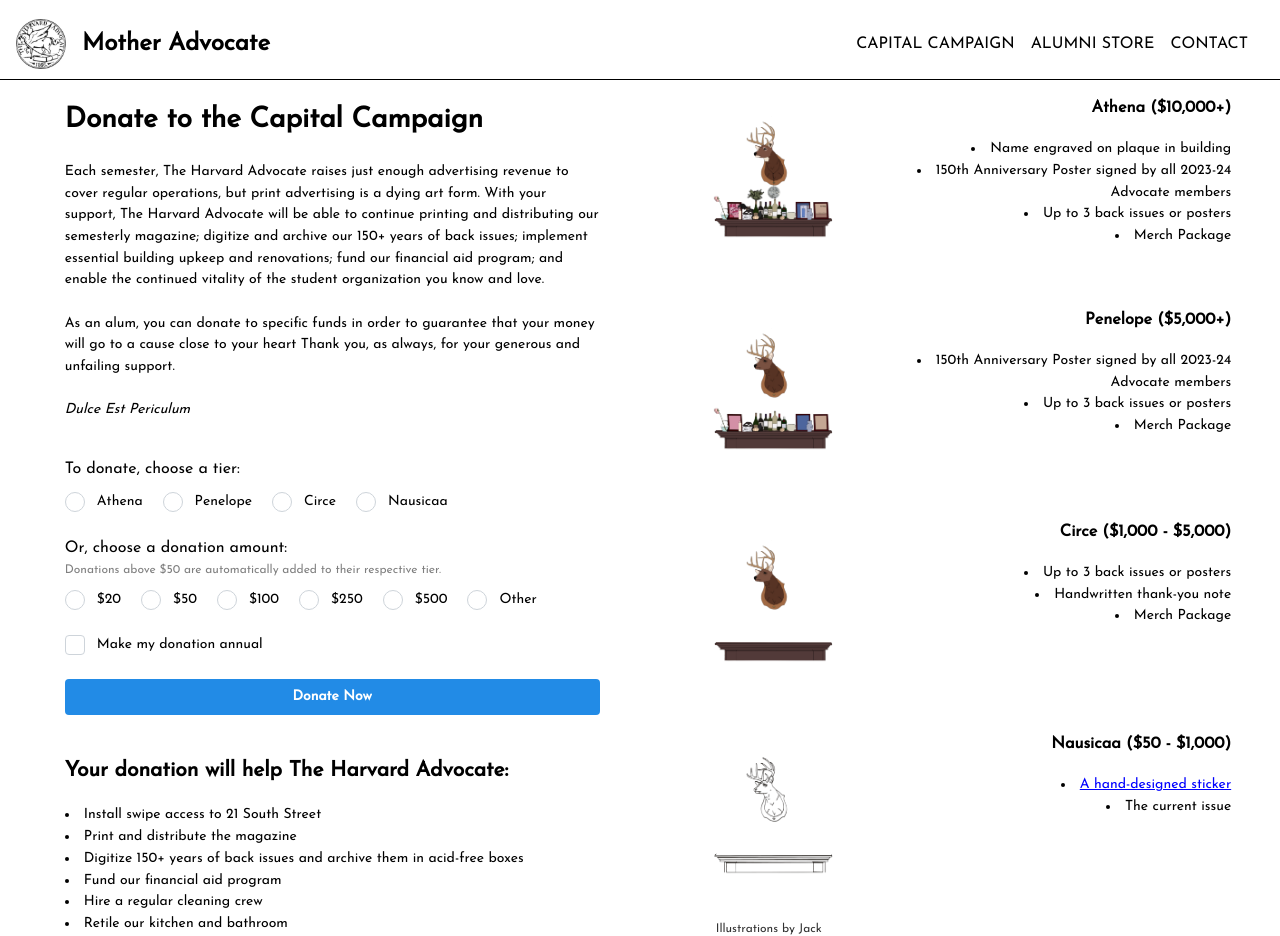
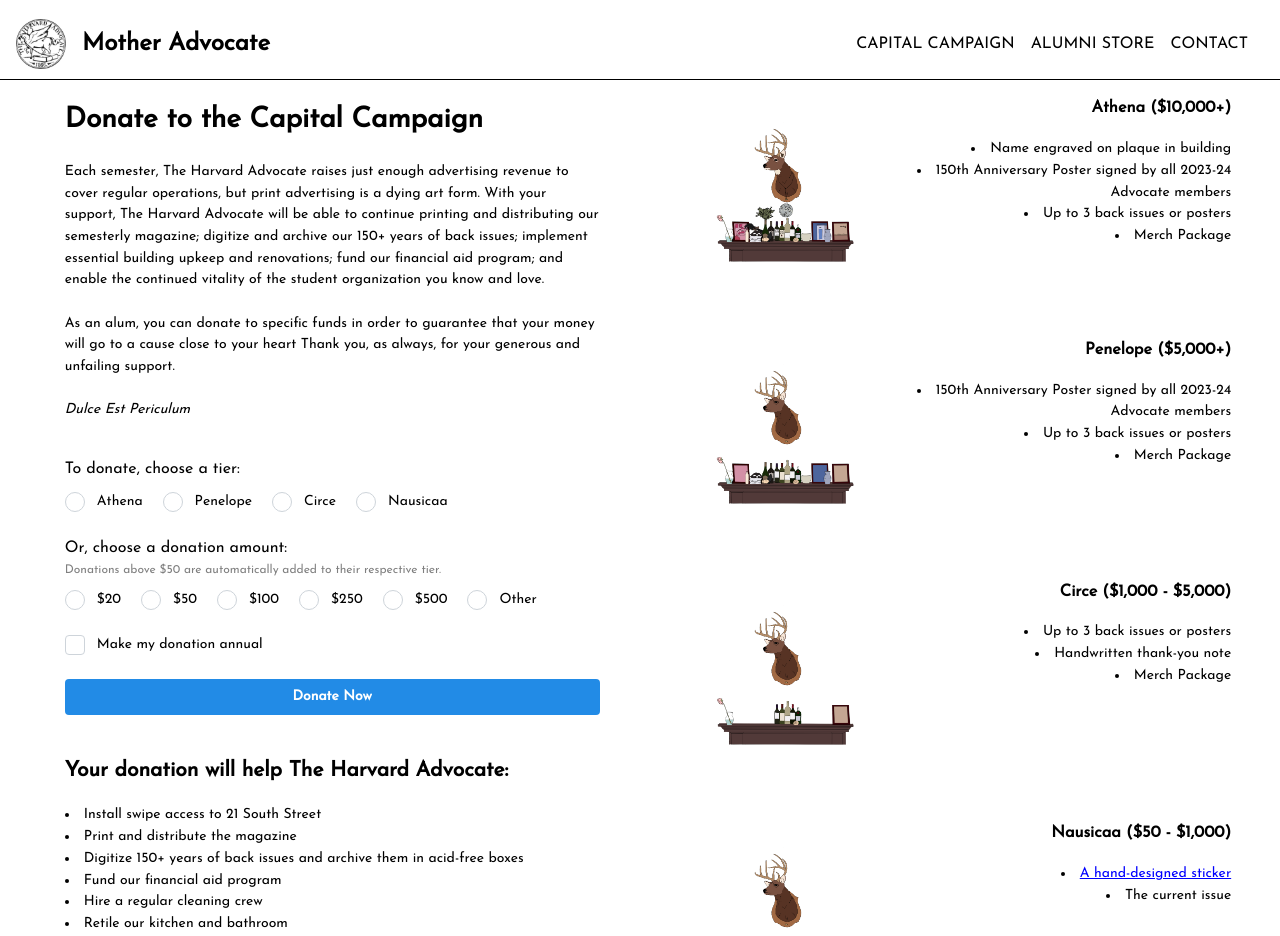
Before and after one commit to advo-tech/alumni, a React (Create React App) app: page /capital-campaign in a window 1280 px wide. Shown: the top 936 px of the page. Built offline with nearby package versions, Linux system fonts and the light colour scheme; the HTML template or start-up script is replaced by a standard one.

Commit message:
changed image

```diff
--- a/src/CapitalCampaign.js
+++ b/src/CapitalCampaign.js
@@ -263,14 +263,14 @@
           {/* ATHENA */}
 
 
-          <Grid.Col span={3.5}>
+          <Grid.Col span={4}>
   <img
     src={athena}
     alt="athena tier illustration: sketch of bronco"
     style={{ width: '100%', borderRadius: 'md' }}
   />
 </Grid.Col>
-          <Grid.Col span={8.5}>
+          <Grid.Col span={8}>
 
           <Skeleton visible={false} height={SECONDARY_COL_HEIGHT} radius="md" animate={false}>
           <Text fz={isMobile ? "xs" : "sm"} align="right" justify="right">
@@ -286,14 +286,14 @@
 
           {/* PENELOPE */}
 
-          <Grid.Col span={3.5}>
+          <Grid.Col span={4}>
             <img
               src={penelope}
               alt="penelope tier illustration: sketch of bronco"
               style={{ width: '100%', borderRadius: 'md' }}
             />
           </Grid.Col>
-          <Grid.Col span={8.5}>
+          <Grid.Col span={8}>
 
             <Skeleton visible={false} height={SECONDARY_COL_HEIGHT} radius="md" animate={false}>
                 <Text fz={isMobile ? "xs" : "sm"} align="right" justify="right">
@@ -309,7 +309,7 @@
 
 
      {/* CIRCE */}
-     <Grid.Col span={3.5}>
+     <Grid.Col span={4}>
             <img
               src={circe}
               alt="circe tier illustration: sketch of bronco"
@@ -317,7 +317,7 @@
             />
           </Grid.Col>
 
-          <Grid.Col span={8.5}>
+          <Grid.Col span={8}>
 
           <Skeleton visible={false} height={SECONDARY_COL_HEIGHT} radius="md" animate={false}>
           <Text fz={isMobile ? "xs" : "sm"} align="right" justify="right">
@@ -334,7 +334,7 @@
 
 
 
-     <Grid.Col span={3.5} style={{ position: 'relative' }}>
+     <Grid.Col span={4} style={{ position: 'relative' }}>
   <img
     src={nausicaa}
     alt="nausicaa tier illustration: sketch of bronco"
@@ -350,7 +350,7 @@
   </div>
 </Grid.Col>
 
-          <Grid.Col span={8.5}>
+          <Grid.Col span={8}>
 
           <Skeleton visible={false} height={SECONDARY_COL_HEIGHT} radius="md" animate={false}>
           <Text fz={isMobile ? "xs" : "sm"} align="right" justify="right">
```
Also changed, not shown: src/assets/circe.PNG, src/assets/nausicaa.PNG.
